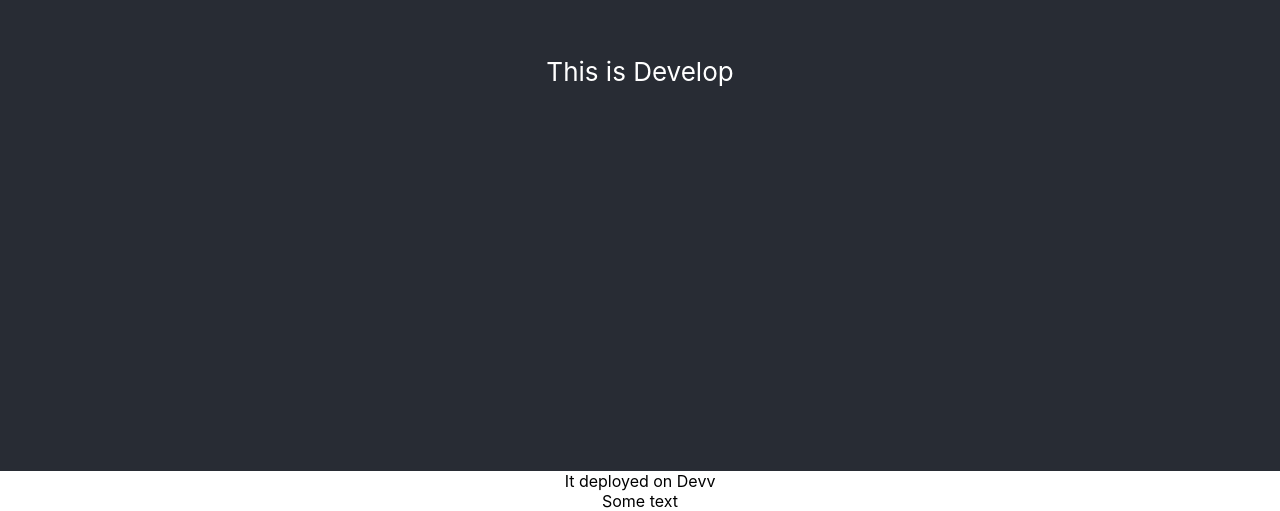
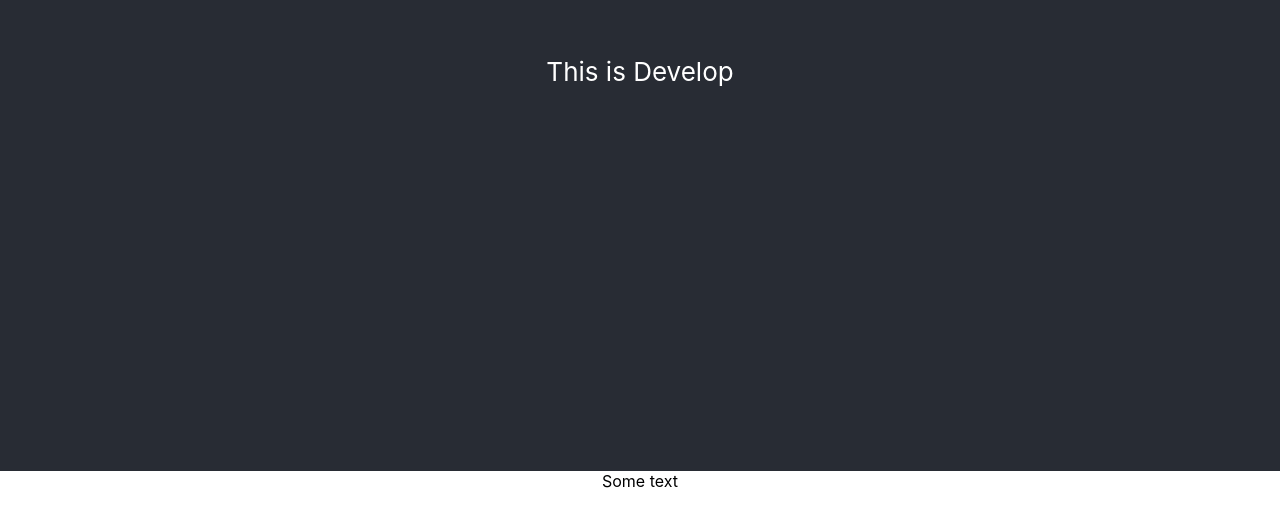
Before and after one commit to tanyavalko/Algorithms_DataStructures, a React (Create React App) app: page / in a window 1280 px wide. Shown: the part 329-840 px from the top of the page. Built offline with nearby package versions, Linux system fonts and the light colour scheme.

Commit message:
update text

```diff
--- a/src/App.tsx
+++ b/src/App.tsx
@@ -1,11 +1,9 @@
 import './App.css';
-import { DeployOnDevComp } from './devDeploy';
 
 function App() {
   return (
     <div className="App">
       <header className="App-header">This is Develop</header>
-      <DeployOnDevComp />
       <div>Some text</div>
     </div>
   );
--- a/src/devDeploy/index.tsx
+++ /dev/null
@@ -1,3 +0,0 @@
-export const DeployOnDevComp = () => {
-  return <div>It deployed on Devv</div>;
-};
```
